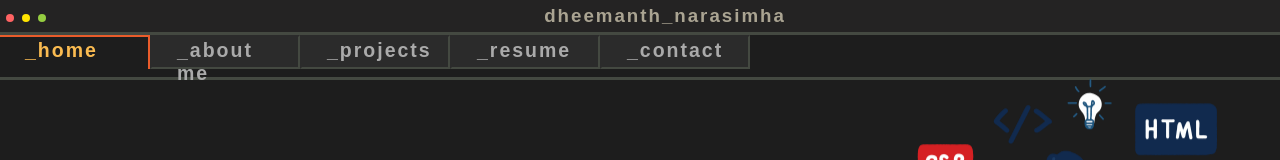
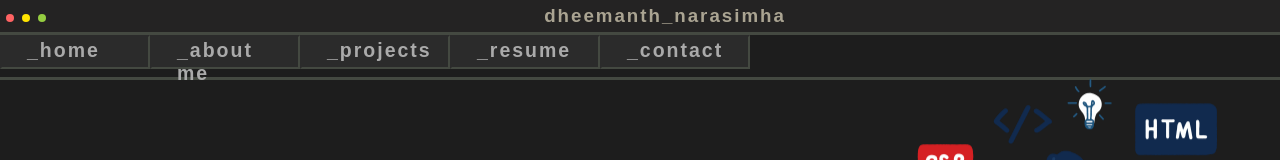
Before and after one commit to dheesimha/portfolio, a React (Create React App) app: page / in a window 1280 px wide. Shown: the top 160 px of the page. Built offline with nearby package versions, Linux system fonts and the light colour scheme; a web font is replaced by a local one.

Commit message:
Minor tweaks in homepage

```diff
--- a/package.json
+++ b/package.json
@@ -12,6 +12,7 @@
     "@testing-library/user-event": "^13.5.0",
     "react": "^17.0.2",
     "react-dom": "^17.0.2",
+    "react-router": "^6.2.2",
     "react-router-dom": "^6.2.2",
     "react-scripts": "5.0.0",
     "web-vitals": "^2.1.3"
--- a/src/components/Header/TabContainer.js
+++ b/src/components/Header/TabContainer.js
@@ -3,7 +3,7 @@ import "./TabContainer.css";
 import { Link } from "react-router-dom";
 
 function TabContainer() {
-  const [tab1, setTab1] = useState(true);
+  const [tab1, setTab1] = useState(false);
   const [tab2, setTab2] = useState(false);
   const [tab3, setTab3] = useState(false);
   const [tab4, setTab4] = useState(false);
--- a/src/components/HomePage/Intro.css
+++ b/src/components/HomePage/Intro.css
@@ -1,5 +1,4 @@
 .intro {
-  /* border: 2px solid green; */
   margin-top: 75px;
   margin-left: 150px;
   line-height: 22px;
--- a/src/components/HomePage/Intro.js
+++ b/src/components/HomePage/Intro.js
@@ -12,10 +12,6 @@ function Intro() {
         <h2>&nbsp; &nbsp;&nbsp;&nbsp;&nbsp; &nbsp; Full stack Web Developer</h2>
 
         <div className="hero-image">
-          {/* <img
-            src="/developer-image.png"
-            alt="An animated developer illustration"
-          /> */}
           <img src="/business.png" alt="An animated developer illustration" />
         </div>
 
```
Also changed, not shown: 1 other file (tests, documents, lock files or other folders).
